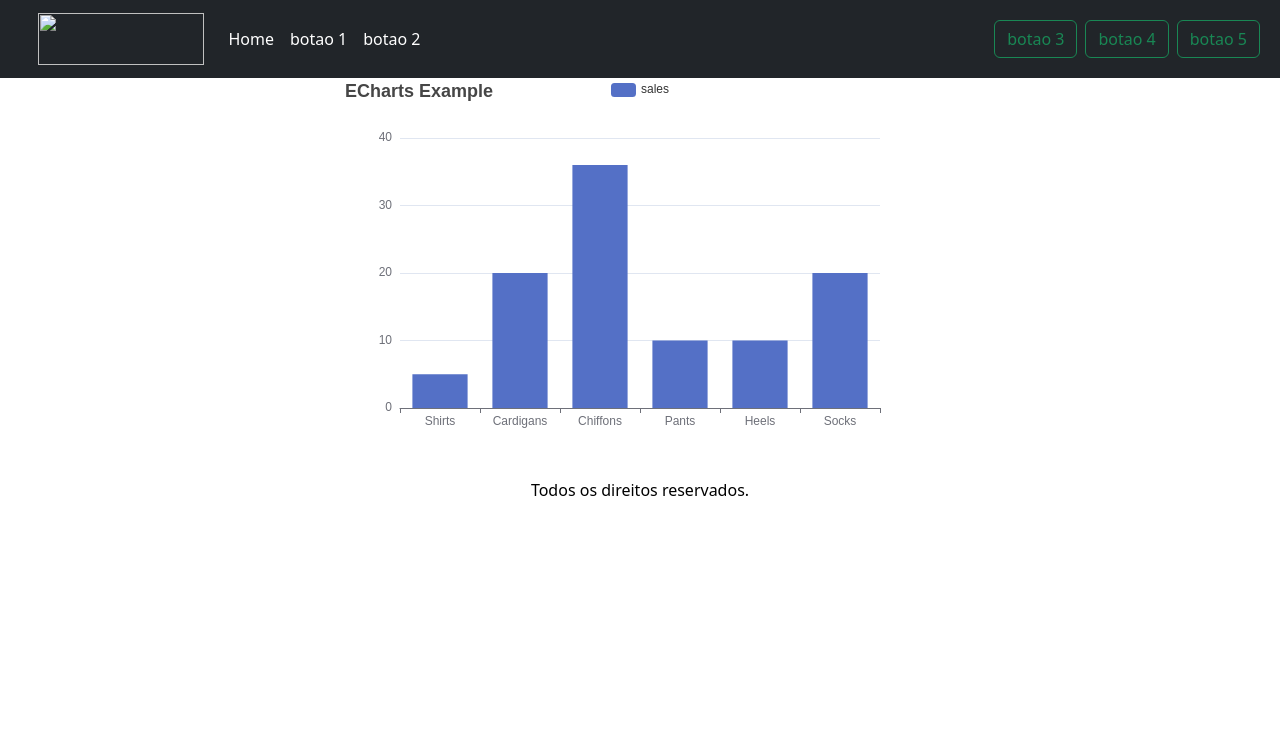
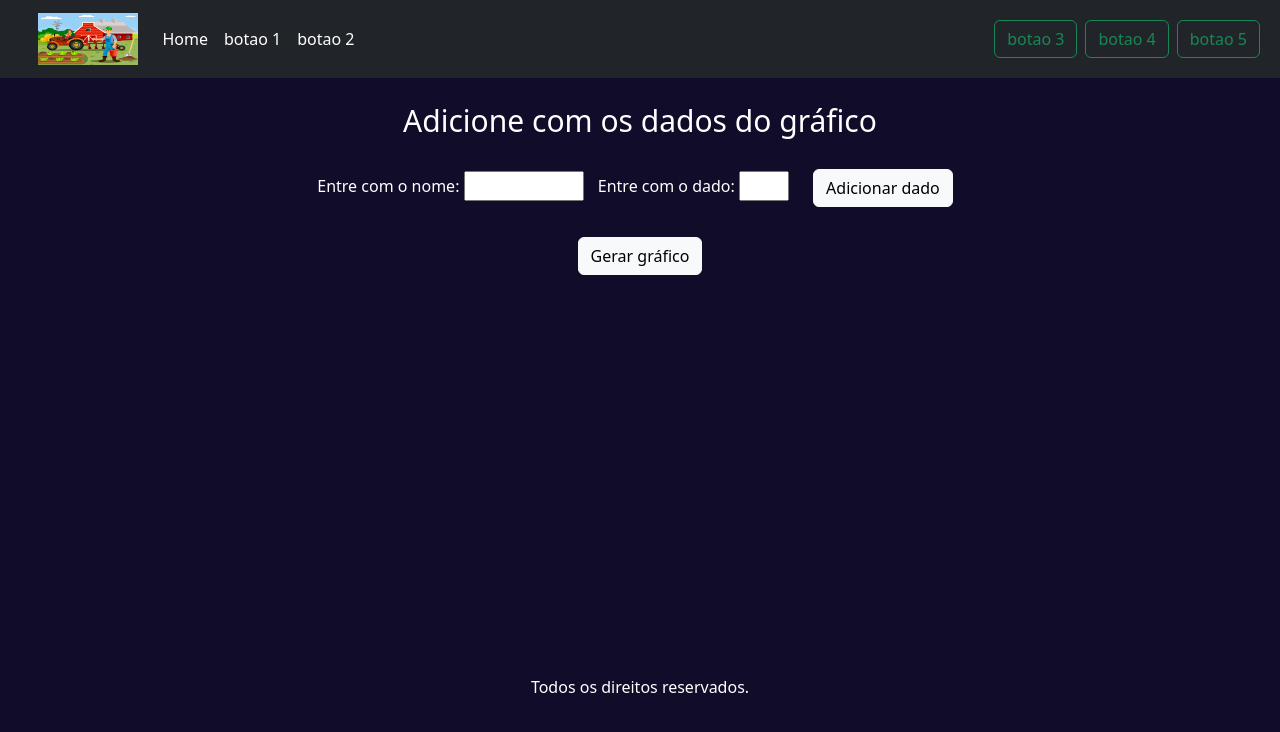
Before and after one commit to bigodom/EconomiaAgraria, a plain HTML site: page index.html in a window 1280 px wide. Drawn offline with nearby package versions, Linux system fonts and the light colour scheme.

Commit message:
gráfico

```diff
--- a/index.html
+++ b/index.html
@@ -15,7 +15,7 @@
     <!-- navbar -->
     <nav class="navbar navbar-expand-lg navbar-dark bg-dark nav-fill">
         <a class="navbar-brand" href="/" style="padding-left: 3%;">
-          <img src="../static/BuscaBicoLogo.jpeg" style="width: 166px; height: 52px;" alt="">
+          <img src="./src/static/economiaAgricolaMiniatura.jpg" style="width: 100px; height: 52px;" alt="">
         </a>
         <button class="navbar-toggler" style="margin-right: 5%;" type="button" data-toggle="collapse" data-target="#navbarNavAltMarkup" aria-controls="navbarNavAltMarkup" aria-expanded="false" aria-label="Alterna navegação">
           <span class="navbar-toggler-icon"></span>
@@ -35,39 +35,93 @@
         </div>
         </div>
       </nav>
+      <div>
+        <p class="title_main" style="margin-top: 20px">Adicione com os dados do gráfico</p>
+      </div>
+
+      <form id="form" onsubmit="return false;">
+        <div>
+        <label for="Nome">Entre com o nome:</label>
+        <input style="width: 120px" type="text" id="Nome"/>
+        <label style="margin-left: 10px;"for="Dado">Entre com o dado:</label>
+        <input style="width: 50px" type="text" id="Dado"/>
+        <input type="submit" class="btn btn-light" style="margin: 10px; margin-left: 20px;" onclick="teste()" value="Adicionar dado" />
+        </div>
+
+     </form>
+
+      <div class="btt">
+        <input class="btt_txt btn btn-light" style="margin-top: 20px" type="button" onclick="ec();" value="Gerar gráfico">
+      </div>
+
       <div style="text-align: -webkit-center;">
-          <!-- Prepare a DOM with a defined width and height for ECharts -->
       <div id="main" style="width: 600px;height:400px;"></div>
         <script type="text/javascript">
+
+          var nomes = [];
+          var dados = [];
+
+          function teste() {
+            var dado = document.getElementById("Dado").value;
+            var nome = document.getElementById("Nome").value;
+            alert("Informação adicionada: \n" + "Nome: " + nome + "\n" + "Dado: " + dado);
+            dados.push(dado);
+            nomes.push(nome);
+          }
+
+          function ec(){
             // Initialize the echarts instance based on the prepared dom
             var myChart = echarts.init(document.getElementById('main'));
-
             // Specify the configuration items and data for the chart
             var option = {
               title: {
-          text: 'ECharts Example'
+                text: ''
               },
               tooltip: {},
               legend: {
-          data: ['sales']
+                data: ['Teste']
               },
               xAxis: {
-          data: ['Shirts', 'Cardigans', 'Chiffons', 'Pants', 'Heels', 'Socks']
+                data: nomes
               },
               yAxis: {},
               series: [
                 {
-            name: 'sales',
+                  name: '',
                   type: 'bar',
-            data: [5, 20, 36, 10, 10, 20]
+                  data: dados
                 }
               ]
             };
 
             // Display the chart using the configuration items and data just specified.
             myChart.setOption(option);
+          }
       </script>
     </div>
+
+    <style>
+      .title_main{
+        text-align: center;
+        font-size: 30px;
+      }
+      .btt{
+        display: flex;
+        justify-content: center;
+      }
+      .pdd_top{
+        padding-top: 30px;
+      }
+      .pdd_bot{
+        padding-bottom: 30px;
+      }
+      #form{
+        display: flex;
+        align-items: center;
+        flex-direction: column;
+      }
+    </style>
+
       <div><p style="text-align: center;">Todos os direitos reservados.</p></div>
 
     <script src="https://code.jquery.com/jquery-3.3.1.slim.min.js" integrity="sha384-q8i/X+965DzO0rT7abK41JStQIAqVgRVzpbzo5smXKp4YfRvH+8abtTE1Pi6jizo" crossorigin="anonymous"></script>
--- a/src/css/style.css
+++ b/src/css/style.css
@@ -1,4 +1,4 @@
 body{
-    background: rgb(255, 255, 255);
-    color: rgb(0, 0, 0);
+    background: #100c2a;
+    color: white;
 }
```
Also changed, not shown: src/static/economiaAgricolaMiniatura.jpg (added). Lines whose indentation alone changed are shown as unchanged.
